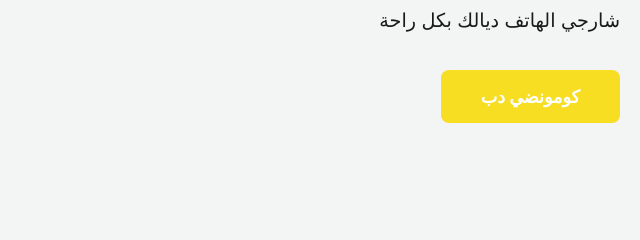
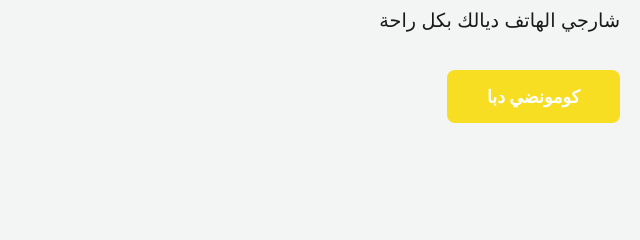
Before and after one commit to Mohamed-IKNIOUN/single-product-landing-page, a plain HTML site: page index.html in a window 1280 px wide. Shown: the part 477-717 px from the top of the page, 640-1280 px from the left. Drawn offline with Linux system fonts and the light colour scheme.

Commit message:
correcting some lexical issues

```diff
--- a/index.html
+++ b/index.html
@@ -47,7 +47,7 @@
             <h1>أقوى شارجور 240 واط كيتطوى بسهولة</h1>
             <p class="hero-subtitle">شارجي الهاتف ديالك بكل راحة</p>
             <div class="cta-buttons">
-                <button class="btn btn-large btn-primary" onclick="scrollToSection('#pricing')">كومونضي دب</button>
+                <button class="btn btn-large btn-primary" onclick="scrollToSection('#pricing')">كومونضي دبا</button>
             </div>
         </div>
 
@@ -124,7 +124,7 @@
             <h2>استفد من خصم و توصيل مجاني ! </h2>
             <div class="pricing-cards">
                 <article class="pricing-card">
-                    <h3>تقدر كومونضي دب بسهولة</h3>
+                    <h3>تقدر تكومونضيه بسهولة</h3>
                     <div class="price">99<span>.00 درهم</span></div>
                     <p class="price-description">خصم 25%</p>
                     <ul class="price-features">
@@ -132,7 +132,7 @@
                         <li>✓ جودة عالية</li>
                         <li>✓ ثمن مناسب</li>
                     </ul>
-                    <button class="btn btn-large btn-primary" onclick="handlePurchase('Standard')">كومونضي دب</button>
+                    <button class="btn btn-large btn-primary" onclick="handlePurchase('Standard')">كومونضي دبا</button>
                 </article>
 
             </div>
```
